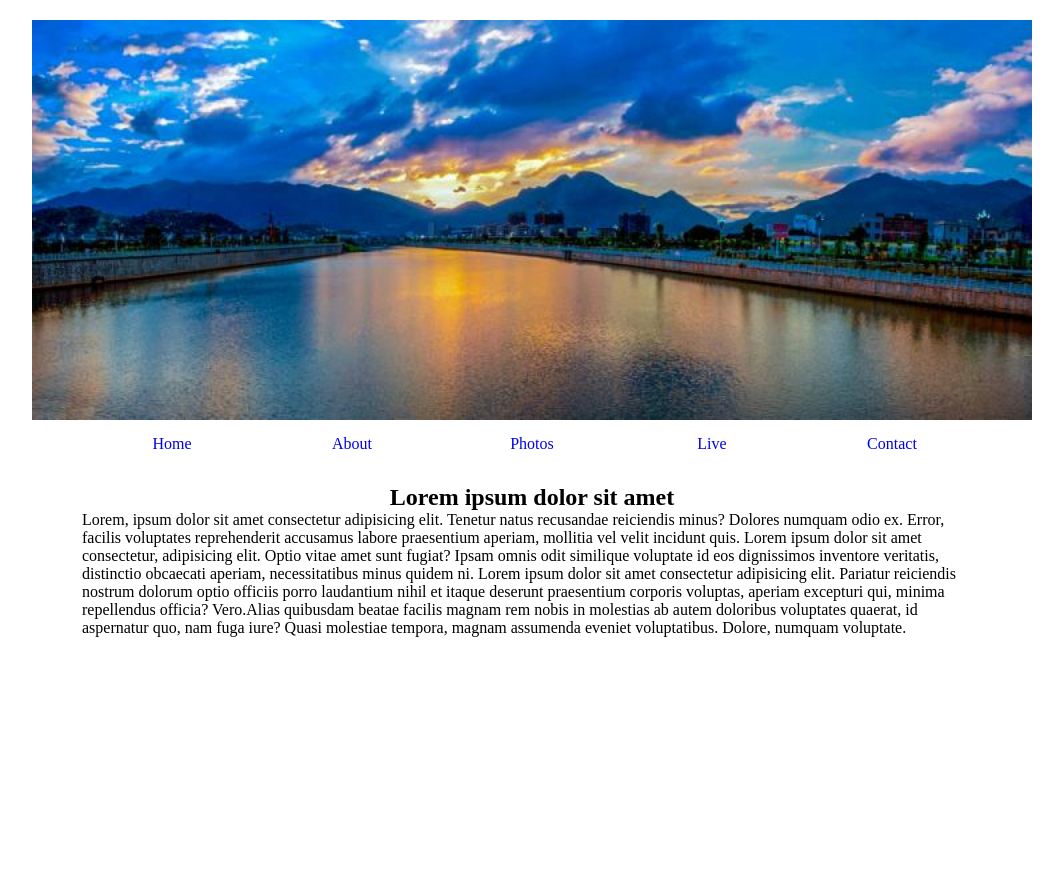
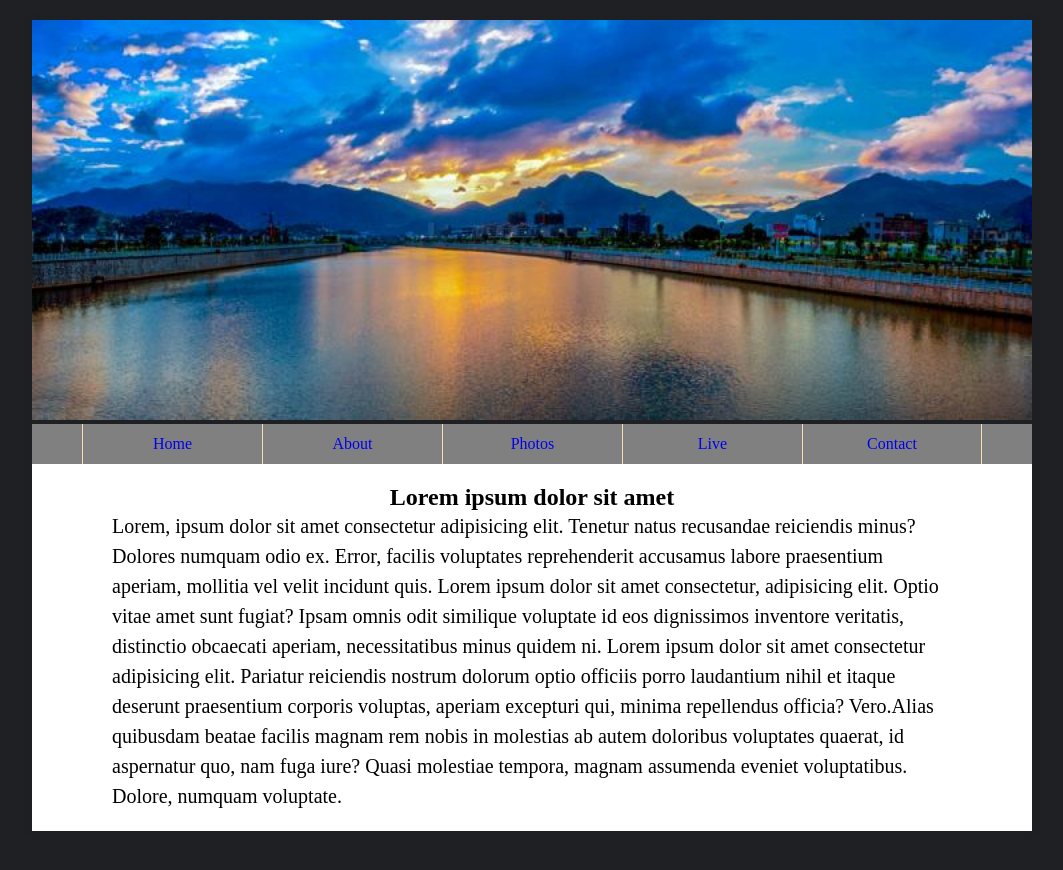
Before and after one commit to xiaoliujinpeng/jssite, a plain HTML site: page model.html in a window 1280 px wide. Shown: the whole page, without its empty margins (108-1171 px from the left). Before the commit the page ends 800 px from the top, so only its background shows below. Drawn offline with Linux system fonts and the light colour scheme.

Commit message:
finish model.html

```diff
--- a/styles/color.css
+++ b/styles/color.css
@@ -1,3 +1,30 @@
 a{
     text-decoration: none;
 }
+a:hover{
+    color: red;
+}
+
+.head .head_nav a{
+    border-left:1px solid wheat;
+}
+
+.head .head_nav a:last-child{
+    border-right: 1px solid wheat;
+}
+
+p{
+    font-size: 20px;
+    line-height: 30px;
+}
+
+body{
+    background-color: #1f2023;
+}
+
+.head_nav{
+    background-color: grey;
+}
+.head .head_article{
+    background-color: #fff;
+}
--- a/styles/layout.css
+++ b/styles/layout.css
@@ -18,6 +18,8 @@
 
 .head{
     margin-top:20px;
+    margin-bottom: 50px;
+    box-shadow: 0 0 5px #1f2023;
 }
 .head img{
     height: 400px;
@@ -36,7 +38,7 @@
 }
 
 .head .head_article{
-    padding:20px 50px ;
+    padding:20px 80px ;
 }
 
 .head .head_article >h2{
```
Also changed, not shown: scripts/global.js (added).
